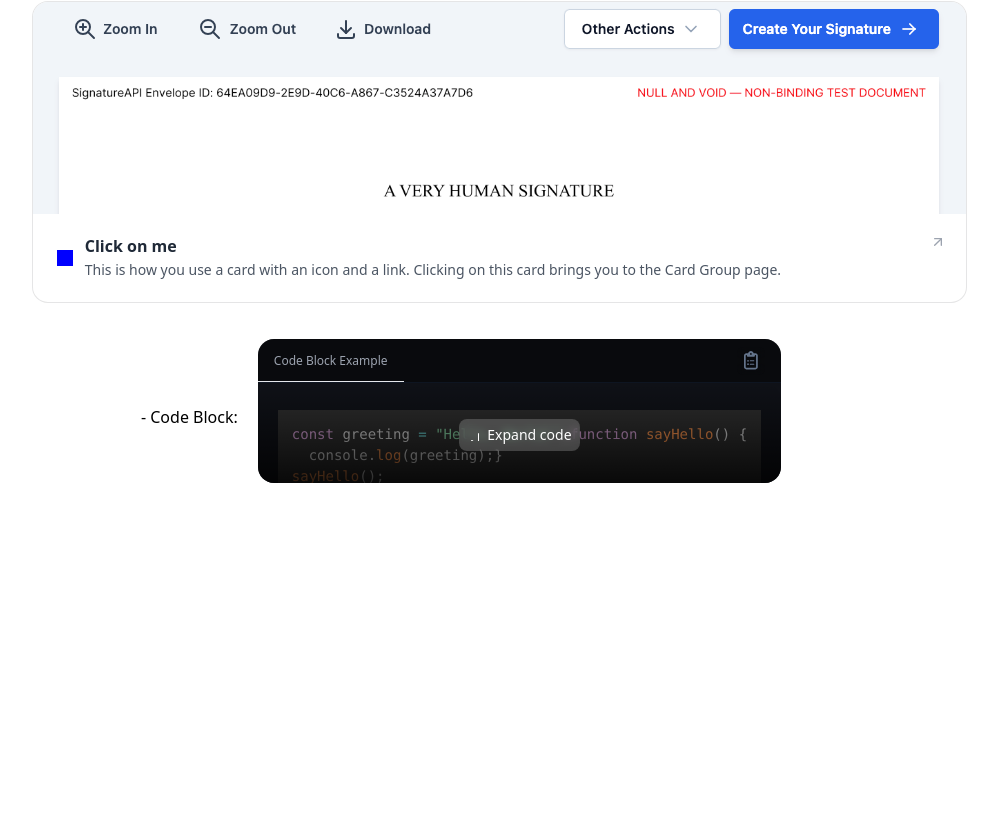
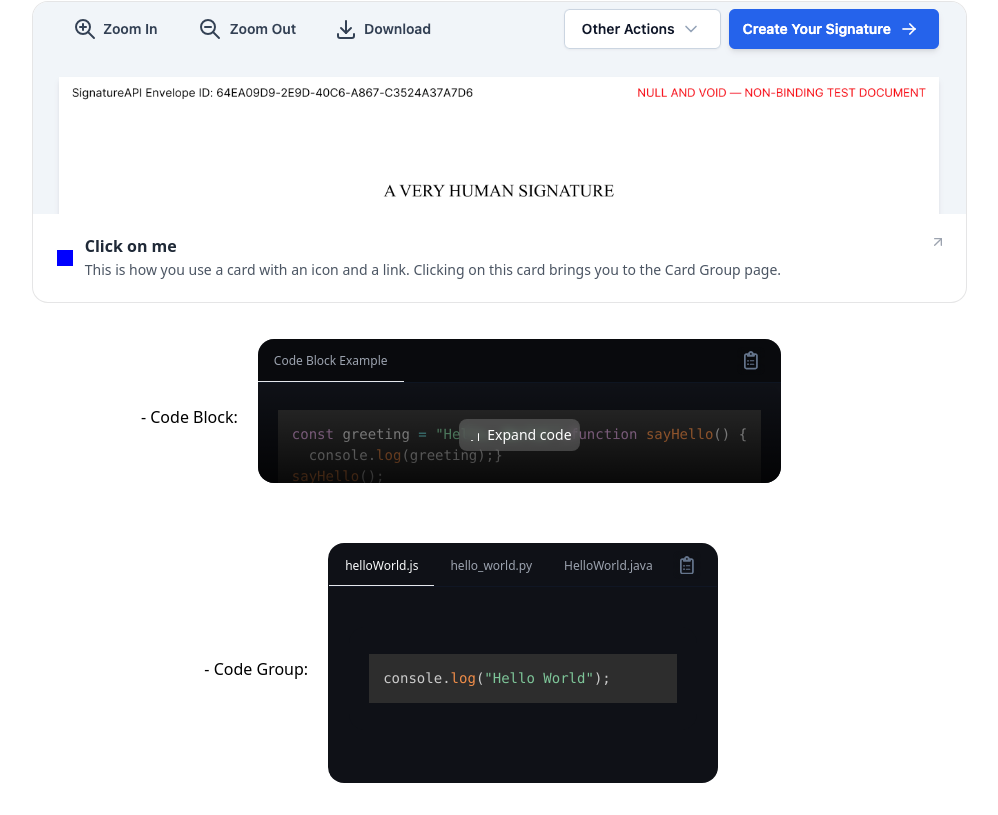
Before and after one commit to santiagoolivos/mintlify-components, a React (Vite) app: page / in a window 1280 px wide. Shown: the part 1390-2205 px from the top of the page, without its empty margins (179-1177 px from the left). Before the commit the page ends 1905 px from the top, so only its background shows below. Built offline with nearby package versions, Linux system fonts and the light colour scheme; grey boxes are pictures that could not be loaded.

Commit message:
to fix code group

```diff
--- a/src/App.tsx
+++ b/src/App.tsx
@@ -4,12 +4,35 @@ import Callout from "./components/callouts";
 import Card from "./components/card";
 import CardGroup from "./components/card-group";
 import {CodeBlock} from "./components/code-block";
+import { CodeGroup } from "./components/code-group";
 
 
 interface ComponentContainerProps {
   name: string;
   children: React.ReactNode;
 }
+
+const codeSnippets = [
+  {
+    filename: "helloWorld.js",
+    language: "javascript",
+    content: `console.log("Hello World");`
+  },
+  {
+    filename: "hello_world.py",
+    language: "python",
+    content: `print('Hello World!')`
+  },
+  {
+    filename: "HelloWorld.java",
+    language: "java",
+    content: `class HelloWorld {
+    public static void main(String[] args) {
+        System.out.println("Hello, World!");
+    }
+}`
+  }
+];
 
 const ComponentContainer = ({ name,  children }: ComponentContainerProps) => {
   return (
@@ -100,11 +123,20 @@ sayHello();`}
             language="javascript"
             highlightLines="1, 3, 5"
             initialCollapsedHeight={100}
+            isExpandable={true}
           />
 
 
 
           </ComponentContainer>
+
+          <ComponentContainer name="Code Group">
+          <CodeGroup
+            codeSnippets={codeSnippets}
+            // Optional: pass a default index if you want a certain snippet selected
+            defaultIndex={0}
+          />
+      </ComponentContainer>
 
 
 
--- a/src/components/code-block.tsx
+++ b/src/components/code-block.tsx
@@ -1,18 +1,18 @@
 "use client";
 
-import React, { useState, useEffect } from "react";
+import  { useState, useEffect } from "react";
 import Prism from "prismjs";
-import "prismjs/themes/prism-tomorrow.css"; // Or your preferred dark Prism theme
+import "prismjs/themes/prism-tomorrow.css";
 import { CopyToClipboardButton } from "./copy";
-
-// ---- Import the two new components ----
 
 interface CodeBlockProps {
   title?: string;
-  content: string;            // Raw, un-highlighted code
+  content: string;            // Raw (un-highlighted) code
   language?: string;          // e.g. "javascript", "java", "python"
   highlightLines?: string;    // e.g. "1,3-5"
   initialCollapsedHeight?: number; // e.g. 100 (px)
+  isExpandable?: boolean;     // If true, show expand/collapse overlay
+  hideHeader?: boolean;       // If true, don't render title or copy button
 }
 
 export function CodeBlock({
@@ -21,25 +21,22 @@ export function CodeBlock({
   language = "javascript",
   highlightLines,
   initialCollapsedHeight = 100,
+  isExpandable = false,
+  hideHeader = false,
 }: CodeBlockProps) {
   const [expanded, setExpanded] = useState(false);
   const [htmlCode, setHtmlCode] = useState("");
 
-  /**
-   * Parse highlightLines (e.g., "1,3-5") into a set of 1-based line numbers
-   * that should have the "line-highlight" class.
-   */
+  // Parse highlightLines (e.g., "1,3-5") into a set of line numbers
   const parseHighlightLines = (lineSpec: string): Set<number> => {
     const linesToHighlight = new Set<number>();
     lineSpec.split(",").forEach((chunk) => {
       if (chunk.includes("-")) {
-        // Range (e.g. "3-5")
         const [start, end] = chunk.split("-").map((n) => parseInt(n, 10));
         for (let i = start; i <= end; i++) {
           linesToHighlight.add(i);
         }
       } else {
-        // Single line
         linesToHighlight.add(parseInt(chunk, 10));
       }
     });
@@ -47,8 +44,7 @@ export function CodeBlock({
   };
 
   useEffect(() => {
-    // No line highlighting: highlight entire code at once
-    console.log("content", highlightLines);
+    // If no line highlighting, just highlight entire content
     if (!highlightLines) {
       const highlighted = Prism.highlight(
         content,
@@ -59,28 +55,30 @@ export function CodeBlock({
       return;
     }
 
-    // With line highlighting: highlight each line separately
+    // Otherwise, highlight line-by-line
     const highlightSet = parseHighlightLines(highlightLines);
-    console.log("highlightSet", highlightSet);
     const rawLines = content.split("\n");
 
     const processedLines = rawLines.map((line, index) => {
+      const lineNumber = index + 1;
       const lineHtml = Prism.highlight(
         line,
         Prism.languages[language] || Prism.languages.javascript,
         language
       );
-      // If line is in the highlight set, wrap in <span class="line-highlight">
-      const lineNumber = index + 1;
       if (highlightSet.has(lineNumber)) {
+        // Wrap in .line-highlight if it's a highlighted line
         return `<span class="line-highlight">${lineHtml}</span>`;
       }
-      // Only add a newline if the line is not highlighted
+      // Add a newline only if not the last line
       return lineHtml + (index < rawLines.length - 1 ? "\n" : "");
     });
-    console.log("processedLines", processedLines);
+
     setHtmlCode(processedLines.join(""));
   }, [content, language, highlightLines]);
+
+  // If not expandable, we treat it as always expanded
+  const effectiveExpanded = isExpandable ? expanded : true;
 
   return (
     <div
@@ -90,7 +88,8 @@ export function CodeBlock({
         ring-1 ring-transparent dark:ring-gray-800/50 codeblock-dark
       "
     >
-      {/* Header: Title & CopyToClipboardButton */}
+      {/* Header: Title & CopyToClipboard (unless hideHeader is true) */}
+      {!hideHeader && (
         <div
           className="
             flex rounded-t-2xl text-gray-400 text-xs leading-6
@@ -108,16 +107,10 @@ export function CodeBlock({
 
           <div className="flex-1 mr-4 flex items-center justify-end">
             <div className="z-10 relative">
-            {/*
-              Use the new CopyToClipboardButton
-              - textToCopy={content}
-              - pass "data-testid" or "aria-label" if you like
-              - optionally set a custom tooltipColor
-            */}
               <CopyToClipboardButton
+                textToCopy={content}
                 data-testid="copy-code-button"
                 aria-label="Copy the contents from the code block"
-              textToCopy={content}
                 tooltipColor="#002937"
                 className="
                   group/copy-button
@@ -128,6 +121,7 @@ export function CodeBlock({
             </div>
           </div>
         </div>
+      )}
 
       {/* Code Content */}
       <div
@@ -138,7 +132,7 @@ export function CodeBlock({
         "
         style={{
           fontVariantLigatures: "none",
-          height: expanded ? "auto" : `${initialCollapsedHeight}px`,
+          height: effectiveExpanded ? "auto" : `${initialCollapsedHeight}px`,
         }}
       >
         <div
@@ -152,7 +146,7 @@ export function CodeBlock({
             active:scrollbar-thumb-white/25 dark:active:scrollbar-thumb-white/25
           "
         >
-          <pre >
+          <pre>
             <code
               className={`language-${language}`}
               dangerouslySetInnerHTML={{ __html: htmlCode }}
@@ -160,8 +154,8 @@ export function CodeBlock({
           </pre>
         </div>
 
-        {/* Expand / Collapse Overlay */}
-        {!expanded ? (
+        {/* Expand/Collapse: Only if isExpandable === true */}
+        {isExpandable && !effectiveExpanded && (
           <div
             className="
               absolute left-0 z-[10] right-0 flex justify-center items-end
@@ -193,7 +187,9 @@ export function CodeBlock({
               Expand code
             </button>
           </div>
-        ) : (
+        )}
+
+        {isExpandable && effectiveExpanded && (
           <div className="flex justify-center pt-2 pb-4">
             <button
               className="
--- /dev/null
+++ b/src/components/code-group.tsx
@@ -0,0 +1,151 @@
+"use client";
+
+import React, { useState } from "react";
+import { CopyToClipboardButton } from "./copy"; // your existing copy component
+import { CodeBlock } from "./code-block";
+
+export interface CodeSnippet {
+  filename: string;
+  content: string;
+  language?: string;
+  highlightLines?: string;
+  isExpandable?: boolean;         // pass along to CodeBlock
+  initialCollapsedHeight?: number; // pass along to CodeBlock
+}
+
+interface CodeGroupProps {
+  codeSnippets: CodeSnippet[];
+  defaultIndex?: number;
+}
+
+/**
+ * CodeGroup: a tabbed interface where each tab is a "CodeBlock"
+ * with the same functionalities (highlight lines, expand/collapse, etc.).
+ * The group header shows tabs for each filename + a single copy button.
+ */
+export function CodeGroup({
+  codeSnippets,
+  defaultIndex = 0,
+}: CodeGroupProps) {
+  const [activeIndex, setActiveIndex] = useState(defaultIndex);
+
+  if (!codeSnippets.length) return null;
+
+  // The snippet that is currently active
+  const currentSnippet = codeSnippets[activeIndex];
+
+  return (
+    <div
+      className="
+        mt-5 mb-8 flex flex-col not-prose relative overflow-hidden
+        rounded-2xl dark:border-gray-800/50 bg-[#0F1117] border border-transparent
+        dark:bg-codeblock text-gray-50 codeblock-dark
+      "
+    >
+      {/* Tabs header */}
+      <div className="relative border-b border-gray-900/80 bg-[#0F1117] dark:bg-codeblock">
+        {/* Tab list */}
+        <div
+          className="
+            text-xs leading-6 rounded-t-xl flex overflow-x-auto
+            overflow-y-hidden mr-12 scrollbar-thin scrollbar-thumb-rounded
+            scrollbar-thumb-white/20 dark:scrollbar-thumb-white/20
+            hover:scrollbar-thumb-white/25 dark:hover:scrollbar-thumb-white/25
+            active:scrollbar-thumb-white/25 dark:active:scrollbar-thumb-white/25
+          "
+          role="tablist"
+          aria-orientation="horizontal"
+        >
+          {codeSnippets.map((snippet, i) => {
+            const isActive = i === activeIndex;
+            return (
+              <button
+                key={snippet.filename}
+                className={`
+                  group flex items-center relative px-2 pt-2.5 pb-2 outline-none
+                  whitespace-nowrap font-medium
+                  ${isActive ? "text-primary-light" : "text-gray-400"}
+                `}
+                role="tab"
+                type="button"
+                aria-selected={isActive}
+                tabIndex={isActive ? 0 : -1}
+                onClick={() => setActiveIndex(i)}
+              >
+                <div
+                  className="
+                    px-2 rounded-lg z-10
+                    // group-hover:bg-gray-700/60 group-hover:text-primary-light
+                  "
+                >
+                  {snippet.filename}
+                </div>
+                {/* active tab bottom border */}
+                {isActive && (
+                  <div
+                    className="
+                      absolute inset-0 border-b pointer-events-none
+                      border-primary dark:border-primary-light
+                    "
+                  />
+                )}
+              </button>
+            );
+          })}
+        </div>
+
+        {/* Single copy button in top-right corner */}
+        <div className="flex h-full absolute top-0 pr-4 right-0 rounded-tr z-10">
+          <div className="flex items-center justify-center h-[42px]">
+            <div className="z-10 relative">
+              <CopyToClipboardButton
+                textToCopy={currentSnippet.content}
+                data-testid="copy-code-button"
+                aria-label="Copy the contents from the code block"
+                className="
+                  group/copy-button
+                  h-7 w-7 flex items-center justify-center
+                  rounded-md backdrop-blur peer
+                "
+              />
+            </div>
+          </div>
+        </div>
+      </div>
+
+      {/* Single tab panel: the active snippet rendered as a CodeBlock */}
+      <div className="flex flex-1 overflow-hidden">
+        <div
+          className="
+            relative min-w-full w-full transition-[height]
+            duration-300 ease-in-out
+          "
+          role="tabpanel"
+          tabIndex={0}
+          aria-labelledby={currentSnippet.filename}
+          style={{ fontVariantLigatures: "none", height: "auto" }}
+        >
+          <div
+            className="
+              flex-none p-5 overflow-x-auto text-sm h-full
+              scrollbar-thin scrollbar-thumb-rounded scrollbar-thumb-white/20
+              dark:scrollbar-thumb-white/20 hover:scrollbar-thumb-white/25
+              dark:hover:scrollbar-thumb-white/25 active:scrollbar-thumb-white/25
+              dark:active:scrollbar-thumb-white/25 leading-6
+            "
+          >
+            <CodeBlock
+              // We hide the header inside the group
+              hideHeader
+              content={currentSnippet.content}
+              language={currentSnippet.language}
+              highlightLines={currentSnippet.highlightLines}
+              isExpandable={currentSnippet.isExpandable}
+              initialCollapsedHeight={currentSnippet.initialCollapsedHeight}
+            />
+          </div>
+        </div>
+      </div>
+    </div>
+  );
+}
```
Lines whose indentation alone changed are shown as unchanged.
